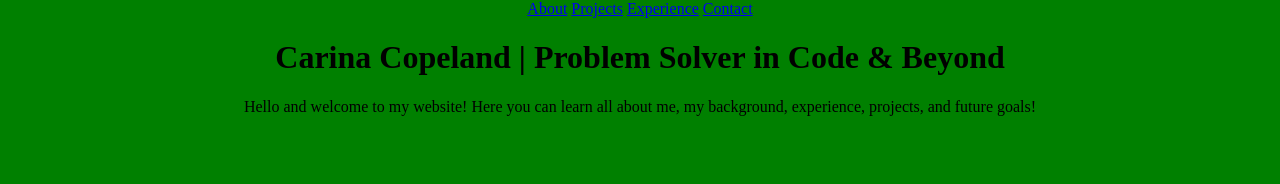
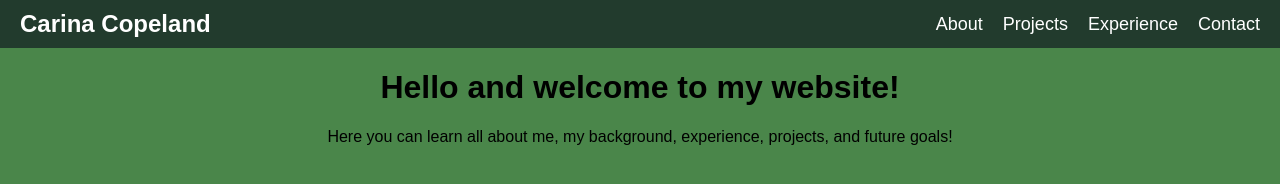
Before and after one commit to MaybeCarina/maybecarina.github.io, a plain HTML site: page index.html in a window 1280 px wide. Drawn offline with Linux system fonts and the light colour scheme.

Commit message:
Page updates and more styles

```diff
--- a/index.html
+++ b/index.html
@@ -2,15 +2,34 @@
 <head>
     <meta charset="UTF-8">
     <meta name="viewport" content="width=device-width, initial-scale=1.0">
-    <title>Document</title>
+    <title>Carina Copeland | Problem Solver in Code & Beyond</title>
     <link rel="stylesheet" href="styles.css">
 </head>
 <body>
-    <a href="/about.html">About</a>
-    <a href="/projects.html">Projects</a>
-    <a href="/experience.html">Experience</a>
-    <a href="/contact.html">Contact</a>
-    <h1>Carina Copeland | Problem Solver in Code & Beyond</h1>
-    <p>Hello and welcome to my website! Here you can learn all about me, my background, experience, projects, and future goals!</p>
+    <!-- Navigation Bar -->
+    <header>
+        <nav class="navbar">
+            <div class="logo"><a href="#">Carina Copeland</a></div>
+            <ul class="nav-links">
+                <li><a href="/about.html">About</a></li>
+                <li><a href="/projects.html">Projects</a></li>
+                <li><a href="/experience.html">Experience</a></li>
+                <li><a href="/contact.html">Contact</a></li>
+            </ul>
+            <div class="hamburger">
+                <span></span>
+                <span></span>
+                <span></span>
+            </div>
+        </nav>
+    </header>
+
+    <!-- Main Content -->
+    <main>
+        <h1>Hello and welcome to my website!</h1>
+        <p>Here you can learn all about me, my background, experience, projects, and future goals!</p>
+    </main>
+
+    <script src="script.js"></script>
 </body>
 </html>
--- /dev/null
+++ b/script.js
@@ -0,0 +1,3 @@
+document.querySelector('.hamburger').addEventListener('click', () => {
+    document.querySelector('.nav-links').classList.toggle('active');
+});
--- a/styles.css
+++ b/styles.css
@@ -1,5 +1,81 @@
+body, ul, li {
+    margin: 0;
+    padding: 0;
+    list-style: none;
+}
+
 body {
     margin: 0;
-    background: green;
+    background: rgb(74, 134, 74);
     text-align: center;
+    font-family: Arial, Helvetica, sans-serif;
 }
+
+header {
+    background-color: rgb(34, 59, 45);
+    color: white;
+}
+
+.navbar {
+    display: flex;
+    justify-content: space-between;
+    align-items: center;
+    padding: 10px 20px;
+}
+
+.navbar .logo a {
+    color: white;
+    text-decoration: none;
+    font-size: 24px;
+    font-weight: bold;
+}
+
+.nav-links {
+    display: flex;
+    gap: 20px;
+}
+
+.nav-links a {
+    color: white;
+    text-decoration: none;
+    font-size: 18px;
+}
+
+.nav-links a:hover {
+    text-decoration: underline;
+}
+
+.hamburger {
+    display: none;
+    flex-direction: column;
+    cursor: pointer;
+}
+
+.hamburger span {
+    background-color: white;
+    height: 3px;
+    width: 25px;
+    margin: 4px 0;
+}
+
+/* Responsive Design */
+@media (max-width: 768px) {
+    .nav-links {
+        display: none;
+        flex-direction: column;
+        background-color: #333;
+        position: absolute;
+        top: 60px;
+        right: 20px;
+        width: 200px;
+        border-radius: 5px;
+    }
+
+    .nav-links.active {
+        display: flex;
+    }
+
+    .hamburger {
+        display: flex;
+    }
+}
```
Also changed, not shown: about.html (+1 -1 lines), contact.html (+1 -1 lines), experience.html (+1 -1 lines), projects.html (+1 -1 lines).
